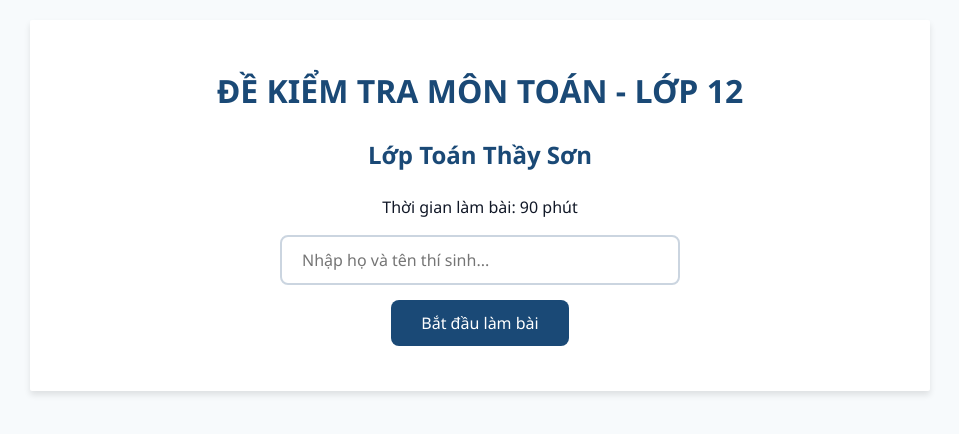
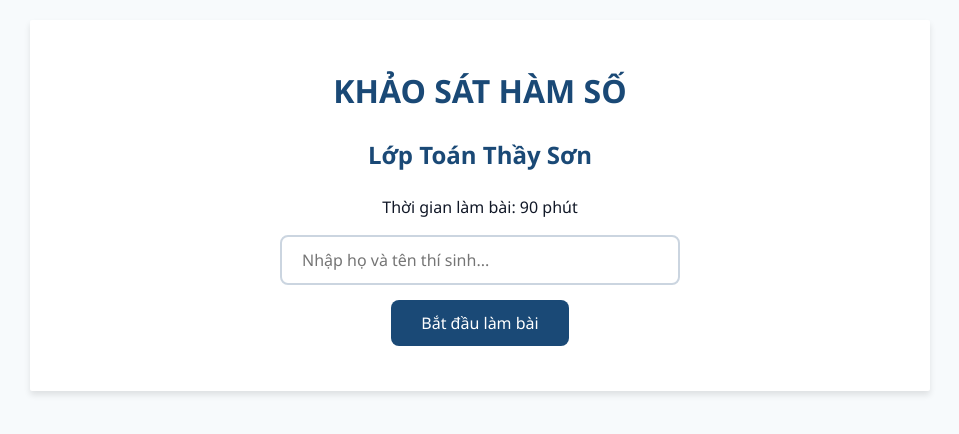
Before and after one commit to btpro-online/Toan-12-Thay-Son, a plain HTML site: page DE SO 4/De thi Online.html in a window 1280 px wide. Shown: the whole page, without its empty margins (160-1119 px from the left). Drawn offline with nearby package versions, Linux system fonts and the light colour scheme.

Commit message:
Update De thi Online.html

```diff
--- a/DE SO 4/De thi Online.html
+++ b/DE SO 4/De thi Online.html
@@ -219,7 +219,7 @@ display: none !important;
 <body>
 <div class="container">
 <div id = "login-screen" >
-<h1>ĐỀ KIỂM TRA MÔN TOÁN - LỚP 12</h1>
+<h1>KHẢO SÁT HÀM SỐ</h1>
 <h2>Lớp Toán Thầy Sơn</h2>
 <p> Thời gian làm bài: 90 phút</p>
 <input type = "text" id="student-name" placeholder="Nhập họ và tên thí sinh..." required>
```
